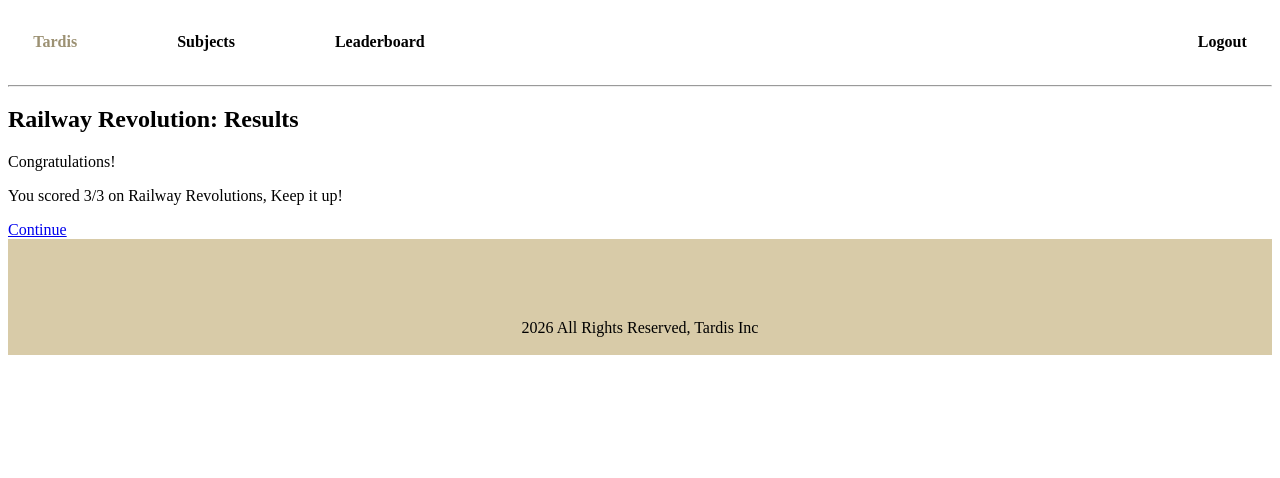
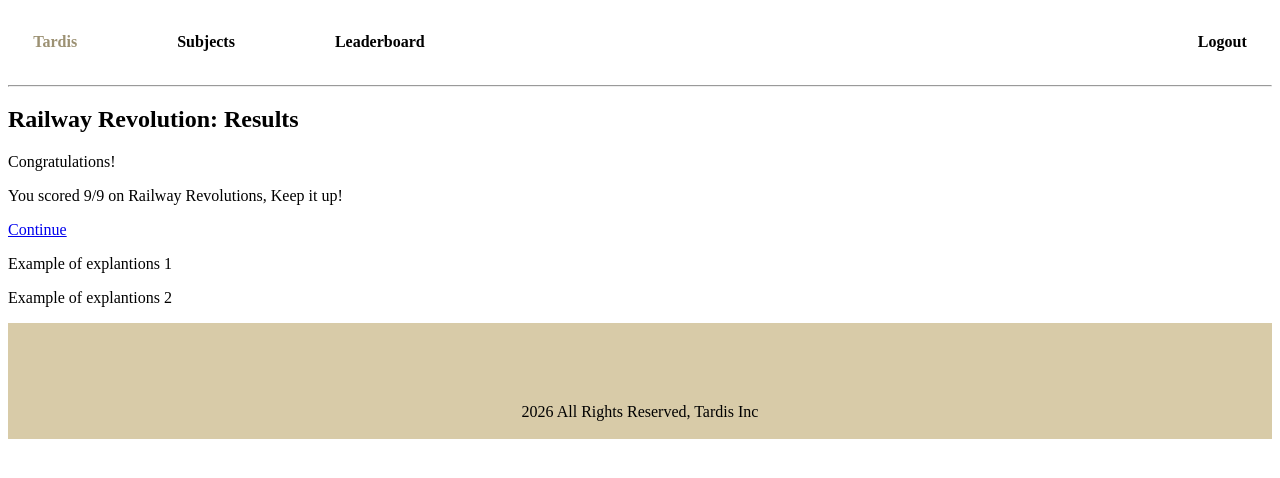
Before and after one commit to vikkapoor25/tardis_game, a website: page client/results.html in a window 1280 px wide. Drawn offline with Linux system fonts and the light colour scheme.

Commit message:
Add js functionality to create explanation elements on result page

```diff
--- /dev/null
+++ b/client/assets/results.js
@@ -0,0 +1,31 @@
+const explanationContainer = document.querySelector("#explanation-container");
+const resultsContainer = document.querySelector("#results-container")
+
+// need async function for fetching results for total score on their scenario
+
+// need async function for fetching results for all wrong answer explanations for the scenario
+
+async function displayExplanations(explanation){
+    explanationContainer.innerHTML = "";
+    if (explanation.length > 0){
+        explanation.forEach((explanation) => {
+            const explanationCard = document.createElement("div")
+            const explanationText = document.createElement("p")
+
+            explanationCard.className = "explanation-card"
+
+            explanationText.textContent = explanation.text
+
+            explanationContainer.appendChild(explanationCard)
+            explanationCard.appendChild(explanationText)
+        })
+    }
+}
+
+const explanations = [
+    { text: "Example of explantions 1" },
+    { text: "Example of explantions 2" }
+];
+
+
+displayExplanations(explanations);
--- a/client/results.html
+++ b/client/results.html
@@ -5,6 +5,7 @@
     <meta name="viewport" content="width=device-width, initial-scale=1.0">
     <title>Results</title>
     <link rel="stylesheet" href="./style.css">
+    <script defer src="./assets/results.js"></script>
 </head>
 
     <nav id="navbar">
@@ -28,9 +29,11 @@
         <div id="results-background">
             <div id="results-container">
                 <p>Congratulations!</p>
-                <p>You scored 3/3 on Railway Revolutions, Keep it up!</p>
+                <p>You scored 9/9 on Railway Revolutions, Keep it up!</p>
                 <a href="./">Continue</a>
             </div>
+        </div>
+        <div id="explanation-container">
         </div>
     </sectiom>
 </body>
```
